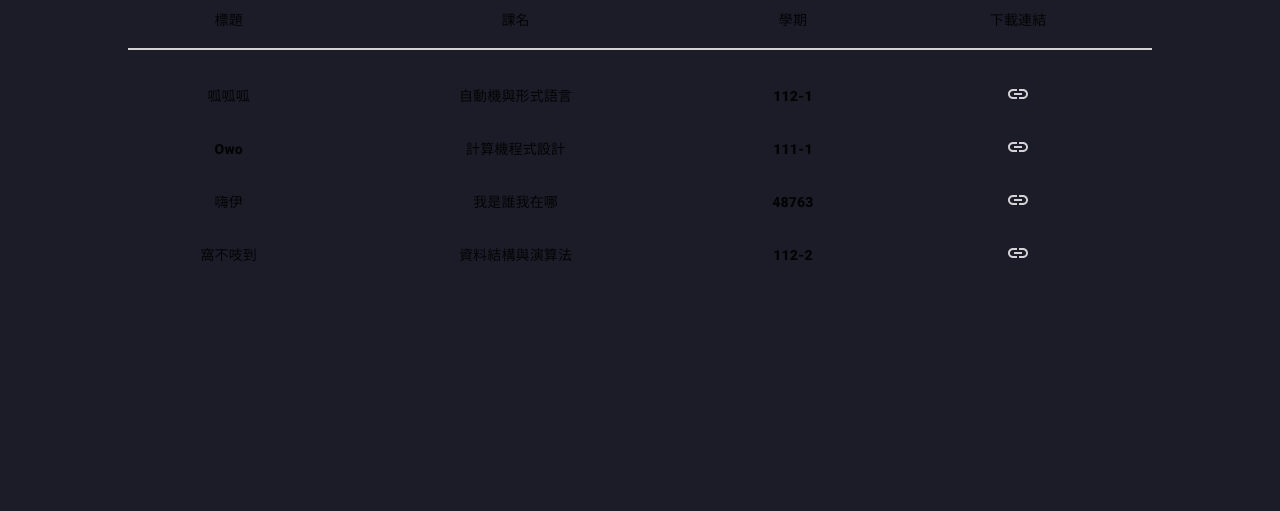
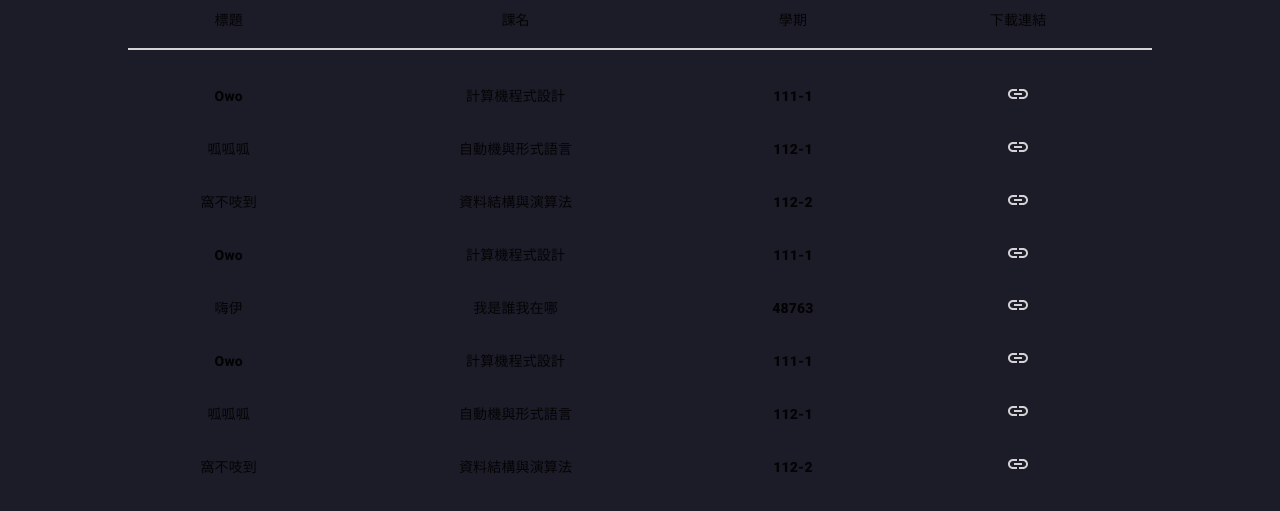
Before and after one commit to NTUCSIECouncil/council.csie-frontend, a Next.js app: page /database/filterResults in a window 1280 px wide. Shown: the part 199-710 px from the top of the page. Built offline with nearby package versions, Linux system fonts and the light colour scheme; no server answers.

Commit message:
feat(filterResultPage): add table animation

```diff
--- a/src/app/database/filterResults/ResultTable.tsx
+++ b/src/app/database/filterResults/ResultTable.tsx
@@ -1,4 +1,4 @@
-import React from 'react';
+import React, { useState } from 'react';
 import Table from '@mui/material/Table';
 import TableBody from '@mui/material/TableBody';
 import TableCell from '@mui/material/TableCell';
@@ -7,6 +7,7 @@ import TableHead from '@mui/material/TableHead';
 import TableRow from '@mui/material/TableRow';
 import LinkIcon from '@mui/icons-material/Link';
 import styles from '@/styles/database.module.css';
+import Grow from '@mui/material/Grow';
 
 interface Course {
   title: string;
@@ -25,15 +26,22 @@ function createCourse (
 }
 
 const rows = [
+  createCourse('Owo', '計算機程式設計', '111-1', 'https://example.com'),
   createCourse('呱呱呱', '自動機與形式語言', '112-1', 'https://example.com'),
+  createCourse('窩不吱到', '資料結構與演算法', '112-2', 'https://example.com'),
   createCourse('Owo', '計算機程式設計', '111-1', 'https://example.com'),
   createCourse('嗨伊', '我是誰我在哪', '48763', 'https://example.com'),
+  createCourse('Owo', '計算機程式設計', '111-1', 'https://example.com'),
+  createCourse('呱呱呱', '自動機與形式語言', '112-1', 'https://example.com'),
   createCourse('窩不吱到', '資料結構與演算法', '112-2', 'https://example.com')
 ];
 
 export default function ResultTable (): React.JSX.Element {
+  const [showTable, setShowTable] = useState(true);
+
   return (
     <TableContainer>
+      {/* <Grow in={showTable} timeout={500}> */}
       <Table className={styles.table}>
         <TableHead>
           <TableRow className={styles.headRow}>
@@ -44,8 +52,9 @@ export default function ResultTable (): React.JSX.Element {
           </TableRow>
         </TableHead>
         <TableBody>
-          {rows.map((row) => (
-            <TableRow key={row.title} className={styles.bodyRow}>
+          {rows.map((row, index) => (
+            <Grow in={showTable} timeout={500 * index} key={index}>
+              <TableRow className={styles.bodyRow}>
                 <TableCell align="center">{row.title}</TableCell>
                 <TableCell align="center">{row.course}</TableCell>
                 <TableCell align="center">{row.semester}</TableCell>
@@ -58,9 +67,11 @@ export default function ResultTable (): React.JSX.Element {
                   </a>
                 </TableCell>
               </TableRow>
+            </Grow>
           ))}
         </TableBody>
       </Table>
+      {/* </Grow> */}
     </TableContainer>
   );
 }
```
Lines whose indentation alone changed are shown as unchanged.
